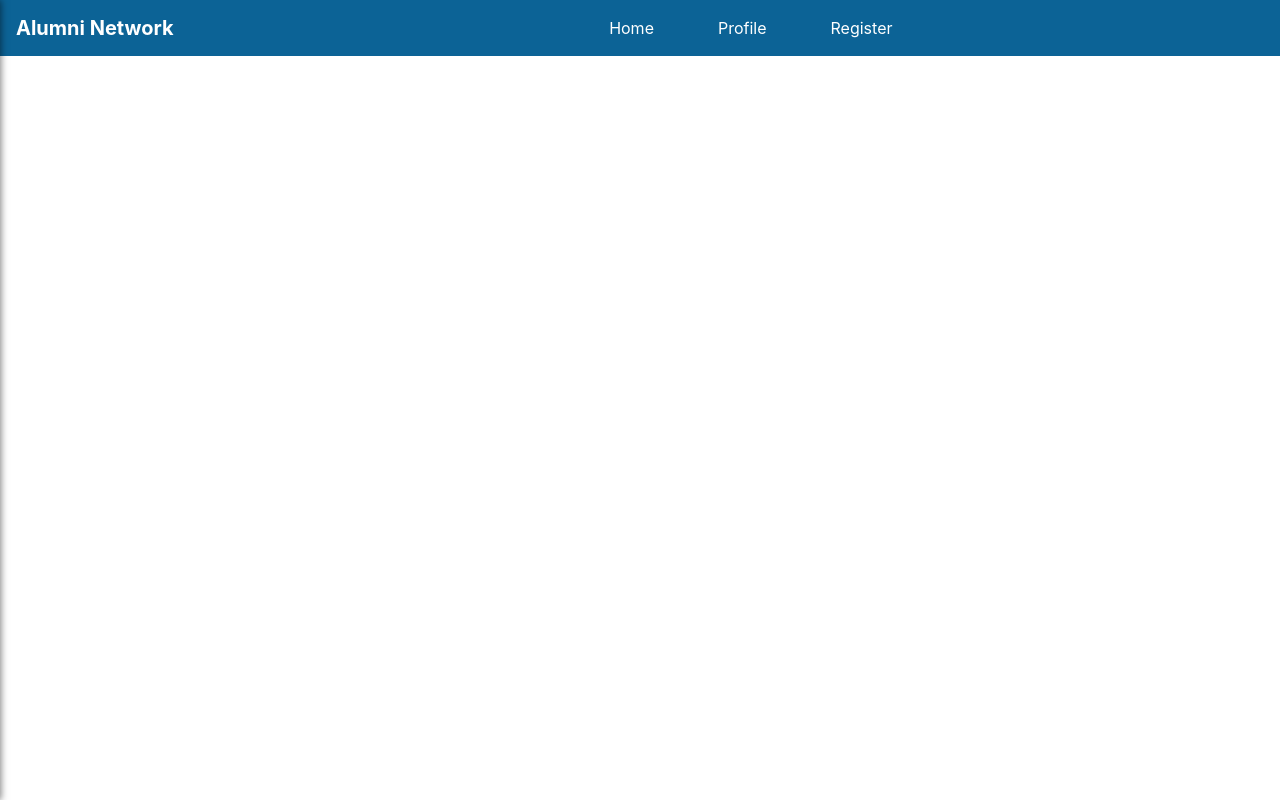
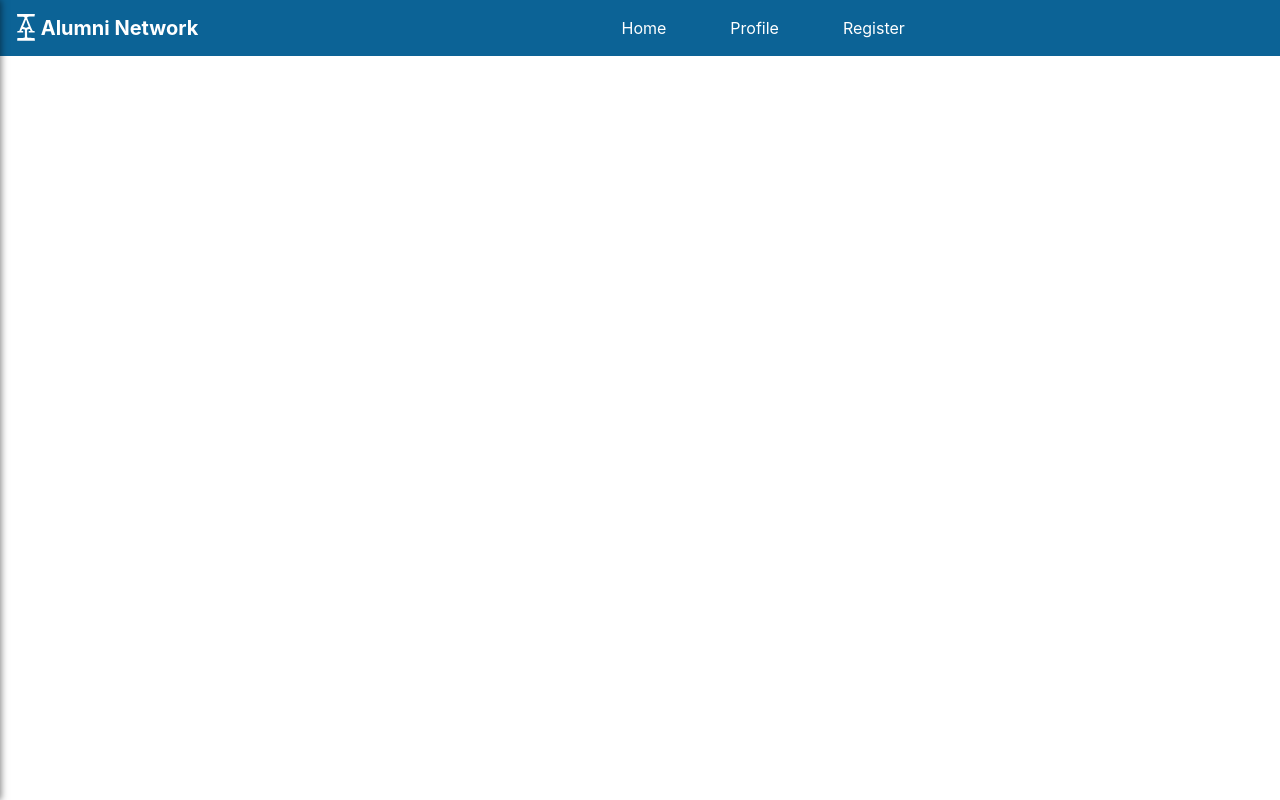
Before and after one commit to JashanChahal/AlumniNetwork, a React (Create React App) app: page / in a window 1280 px wide. Built offline with nearby package versions, Linux system fonts and the light colour scheme.

Commit message:
Added icon

```diff
--- a/package.json
+++ b/package.json
@@ -3,6 +3,10 @@
   "version": "0.1.0",
   "private": true,
   "dependencies": {
+    "@fortawesome/fontawesome-svg-core": "^1.2.26",
+    "@fortawesome/free-brands-svg-icons": "^5.12.0",
+    "@fortawesome/free-solid-svg-icons": "^5.12.0",
+    "@fortawesome/react-fontawesome": "^0.1.8",
     "@testing-library/jest-dom": "^4.2.4",
     "@testing-library/react": "^9.4.0",
     "@testing-library/user-event": "^7.2.1",
--- a/src/Components/Navbar.js
+++ b/src/Components/Navbar.js
@@ -1,12 +1,14 @@
 import React, { Component } from 'react'
 import DrawerToggleButton from './SideDrawer/DrawerToggleButton'
+import { FontAwesomeIcon } from '@fortawesome/react-fontawesome'
+import { faAcquisitionsIncorporated } from '@fortawesome/free-brands-svg-icons'
 class Navbar extends Component {
     render() {
         return (
             <div>
             <nav class="navbar navbar-expand-lg navbar-light" style={{backgroundColor:"#0C6396"}}>
             <DrawerToggleButton click={this.props.drawerClickHandler}></DrawerToggleButton>
-                <a class="navbar-brand text-white" href="#"><strong>Alumni Network</strong></a>
+                <a class="navbar-brand text-white" href="#"><FontAwesomeIcon icon={faAcquisitionsIncorporated} size="lg"></FontAwesomeIcon><strong> Alumni Network</strong></a>
 
                 <div class="collapse navbar-collapse" id="navbarNav">
                     <ul class="navbar-nav m-auto">
--- a/src/Components/SideDrawer/SideDrawer.js
+++ b/src/Components/SideDrawer/SideDrawer.js
@@ -1,5 +1,7 @@
 import React from 'react'
 import './SideDrawer.css'
+import { FontAwesomeIcon } from '@fortawesome/react-fontawesome'
+import { faAcquisitionsIncorporated } from '@fortawesome/free-brands-svg-icons'
 const sideDrawer = props => {
     let drawerClasses = 'side-drawer'
     if(props.show){
@@ -7,7 +9,7 @@ const sideDrawer = props => {
     }
     return (
     <nav className={drawerClasses}>
-        <span className="navbar-brand"><strong>Alumni Network</strong></span>
+        <span className="navbar-brand"><FontAwesomeIcon icon={faAcquisitionsIncorporated} size="2x"></FontAwesomeIcon></span>
         <ul>
             <li><a href="/">Home</a></li>
             <li><a href="/">Profile</a></li>
```
Also changed, not shown: 1 other file (tests, documents, lock files or other folders).
